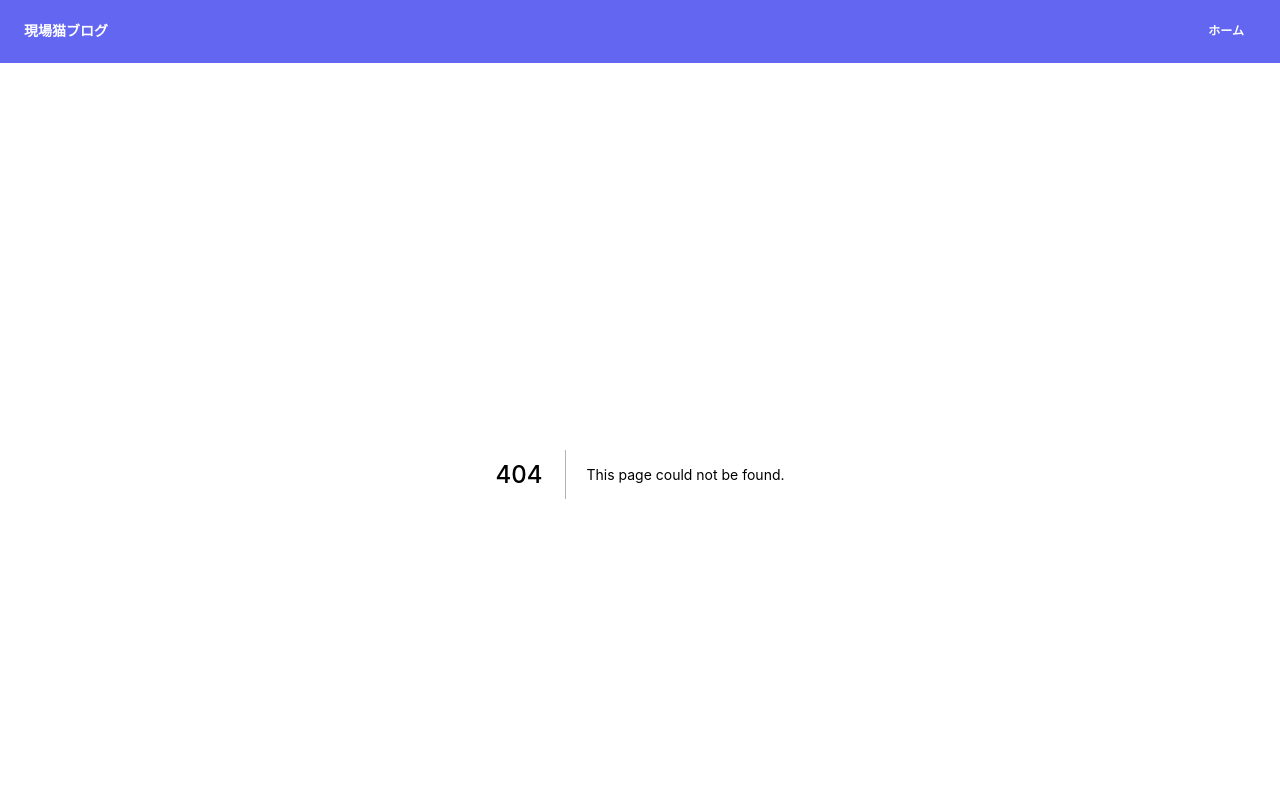
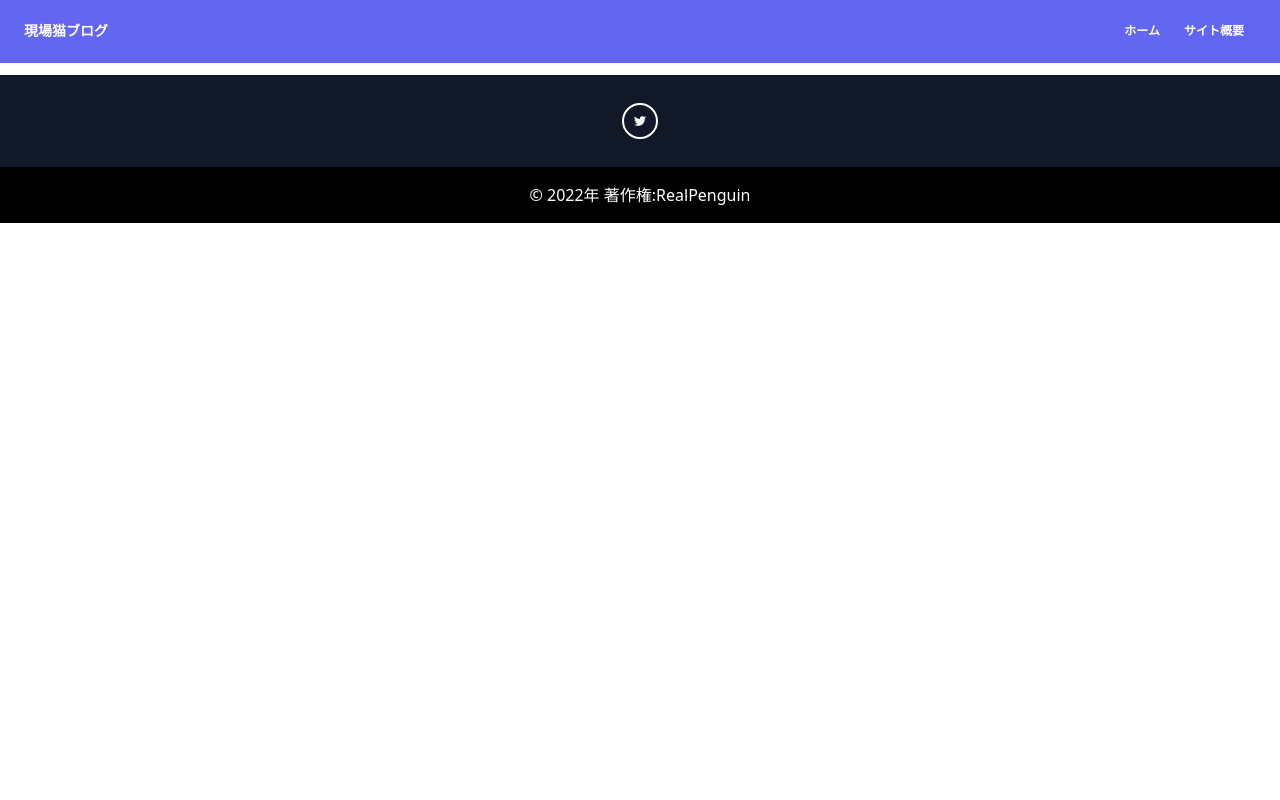
Before and after one commit to InsiderJanggo/genbaneko, a Next.js app: page /about in a window 1280 px wide. Before the commit this address had no page. Shown: the top 800 px of the page. Built offline with nearby package versions, Linux system fonts and the light colour scheme.

Commit message:
updated meta

```diff
--- a/components/Navbar.js
+++ b/components/Navbar.js
@@ -44,6 +44,16 @@ export default function Navbar() {
                                     ホーム
                                 </a>
                             </li>
+
+                            <li className="nav-item">
+                                <a
+                                    className="px-3 py-2 flex items-center text-xs uppercase font-bold leading-snug text-white hover:opacity-75"
+                                    href="#"
+                                    onClick={() => router.push('/about')}
+                                >
+                                    サイト概要
+                                </a>
+                            </li>
                         </ul>
                     </div>
 
--- a/pages/_document.js
+++ b/pages/_document.js
@@ -3,8 +3,14 @@ import Document, { Html, Head, Main, NextScript } from 'next/document'
 const defaultMeta = {
     icon: '/favicon.ico',
     meta: {
+        title: '現場猫ブログ',
         description: "現場猫ファンサイト",
-        image: '/assets/realpenguin.jpg'
+        image: '/assets/realpenguin.jpg',
+        twitter: {
+           card: 'summary',
+           site: '@wisly_ong',
+           creator: '@wisly_ong'
+        }
     }
 }
 
@@ -16,6 +22,12 @@ export default class MyDocument extends Document {
                     <meta name="description" content={defaultMeta.meta.description} />
                     <meta name='image' content={defaultMeta.meta.image} />
                     <link rel="icon" href={defaultMeta.icon} />
+                    <meta name="twitter:card" content={defaultMeta.meta.twitter.card} />
+                    <meta name="twitter:site" content={defaultMeta.meta.twitter.site} />
+                    <meta name="twitter:creator" content={defaultMeta.meta.twitter.creator} />
+                    <meta property="og:title" content={defaultMeta.meta.title} />
+                    <meta property="og:description" content={defaultMeta.meta.description} />
+                    <meta property="og:image" content={defaultMeta.meta.image} />
                     <link rel="stylesheet" href="https://pro.fontawesome.com/releases/v5.10.0/css/all.css" integrity="sha384-AYmEC3Yw5cVb3ZcuHtOA93w35dYTsvhLPVnYs9eStHfGJvOvKxVfELGroGkvsg+p" crossOrigin="anonymous"/>
                 </Head>
                 <body>
--- /dev/null
+++ b/pages/about.js
@@ -0,0 +1,12 @@
+import Head from 'next/head'
+
+export default function About() {
+    return (
+        <div>
+            <Head>
+                <title>サイト概要・現場猫ブログ</title>
+            </Head>
+
+        </div>
+    )
+}
```
